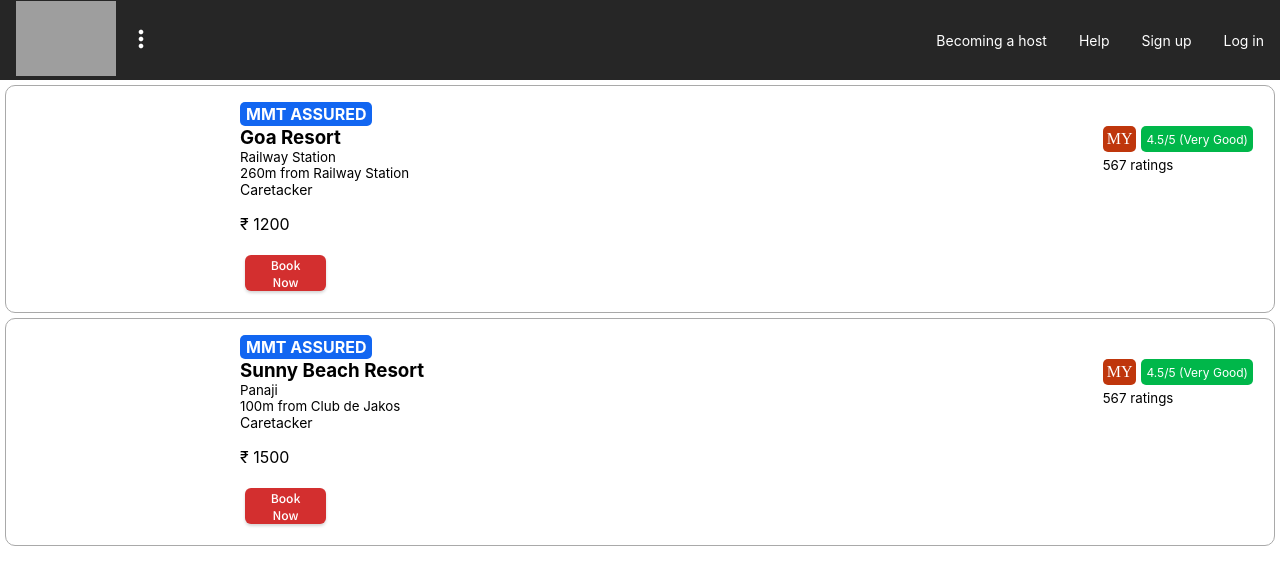
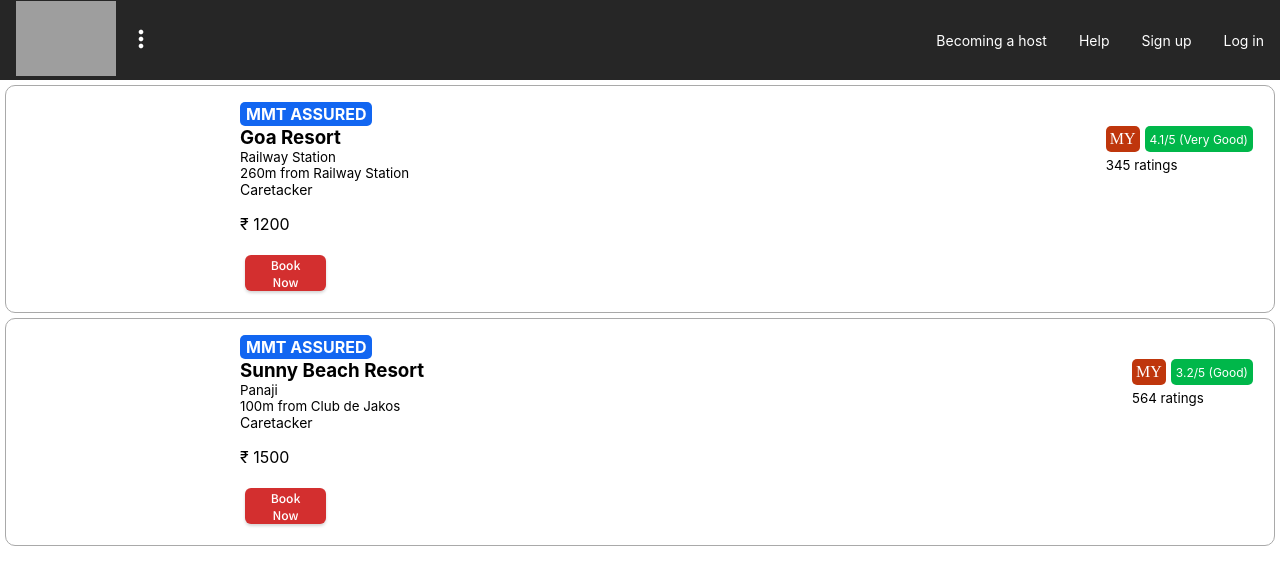
Before and after one commit to shubham-kumar10/gommt-request-to-book, a React (Create React App) app: page / in a window 1280 px wide. Shown: the top 584 px of the page. Built offline with nearby package versions, Linux system fonts and the light colour scheme; grey boxes are pictures that could not be loaded; a web font is replaced by a local one.

Commit message:
refactor: resolved lint warnings

```diff
--- a/src/App.js
+++ b/src/App.js
@@ -1,22 +1,10 @@
 import "./App.scss";
-import Booking from "./components/Booking";
 import Header from "./components/Header";
-import Login from "./pages/Login";
-import PropertyCard from "./components/PropertyCard";
 import PropertyList from "./pages/PropertyList";
 import Signin from "./pages/Signin";
-import { BrowserRouter as Router, Switch, Route, Link } from "react-router-dom";
+import { BrowserRouter as Router, Switch, Route } from "react-router-dom";
 
 function App() {
-  const property = {
-    id: 1,
-    name: "Goa Resort",
-    location: "Railway Station",
-    landmark: "260m from Railway Station",
-    price: 1200,
-    amenities: [{ id: 1, name: "Caretacker" }],
-    images: [],
-  };
   return (
     <Router>
       <div className="App">
@@ -24,7 +12,6 @@ function App() {
 
         <Switch>
           <Route path="/" component={PropertyList} exact />
-          {/* <Route path="/login" component={Login} /> */}
           <Route path="/signup" component={PropertyList} />
           <Route path="/addProperty" component={PropertyList} />
           <Route path="/signin" component={Signin} />
--- a/src/components/PropertyCard.js
+++ b/src/components/PropertyCard.js
@@ -3,7 +3,6 @@ import Button from "./Button";
 import MMTAssured from "./MMTAssured";
 import Rating from "./Rating";
 import "../scss/components/_propertycard.scss";
-import { addBookingRequest } from "../mock-apis/book-request.mock";
 
 function PropertyCard({
   id,
@@ -13,10 +12,9 @@ function PropertyCard({
   price,
   amenities,
   images,
+  rating,
+  totalRatings,
 }) {
-  function addNewBooking() {
-    addBookingRequest();
-  }
   return (
     <div className="card">
       <section className="card__images">
@@ -40,7 +38,7 @@ function PropertyCard({
             <small>{location}</small>
             <small>{landmark}</small>
           </section>
-          <Rating />
+          <Rating rating={rating} totalRatings={totalRatings} />
         </section>
         <ul className="card__Details-amenities">
           {amenities.map((amenity) => (
--- a/src/components/Rating.js
+++ b/src/components/Rating.js
@@ -1,14 +1,27 @@
-import React from "react";
+import React, { useState } from "react";
 import "../scss/components/_ratings.scss";
 
-function Rating() {
+function Rating({ rating, totalRatings }) {
+  const ratingDescription = [
+    "Poor",
+    "Average",
+    "Good",
+    "Very Good",
+    "Excellent",
+  ];
+  const ratingClass = ["bad", "medium", "good", "good", "excellent"];
+
+  const index = Math.round(rating);
+  const [ratingDesc] = useState(ratingDescription[index - 1]);
   return (
     <div>
       <span className="rating">
         <div className="rating__icon">MY</div>
-        <div className="rating__value good">4.5/5 (Very Good)</div>
+        <div className={`rating__value ${ratingClass[index]}`}>
+          {rating}/5 ({ratingDesc})
+        </div>
       </span>
-      <p className="rating__count">567 ratings</p>
+      <p className="rating__count">{totalRatings} ratings</p>
     </div>
   );
 }
--- a/src/mock-apis/property-list.mock.js
+++ b/src/mock-apis/property-list.mock.js
@@ -7,6 +7,8 @@ const propertyList = [
     price: 1200,
     amenities: [{ id: 1, name: "Caretacker" }],
     images: [],
+    rating: 4.1,
+    totalRatings: 345,
   },
   {
     id: 1,
@@ -16,6 +18,8 @@ const propertyList = [
     price: 1500,
     amenities: [{ id: 1, name: "Caretacker" }],
     images: [],
+    rating: 3.2,
+    totalRatings: 564,
   },
 ];
 
--- a/src/pages/PropertyList.js
+++ b/src/pages/PropertyList.js
@@ -17,6 +17,8 @@ function PropertyList() {
           price={property.price}
           amenities={property.amenities}
           images={[]}
+          rating={property.rating}
+          totalRatings={property.totalRatings}
         />
       ))}
     </div>
```
